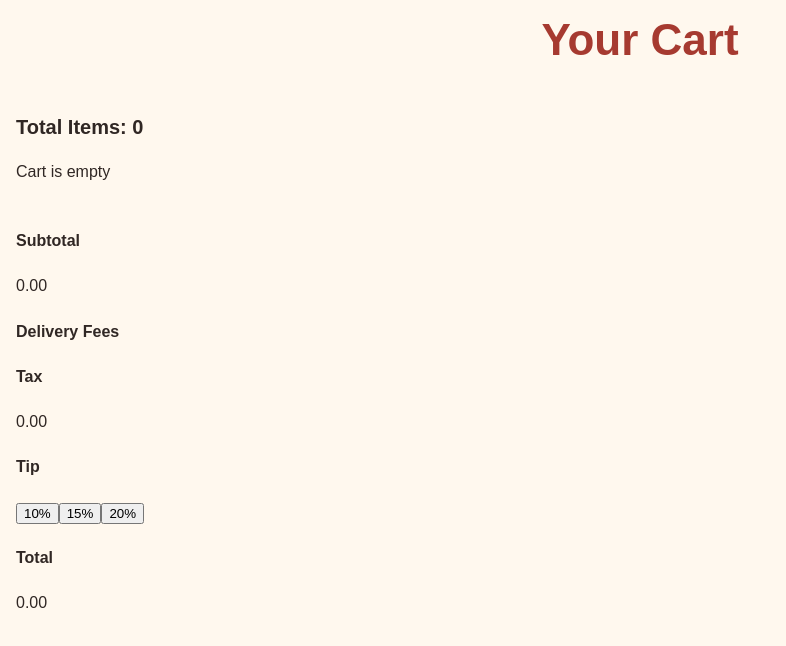
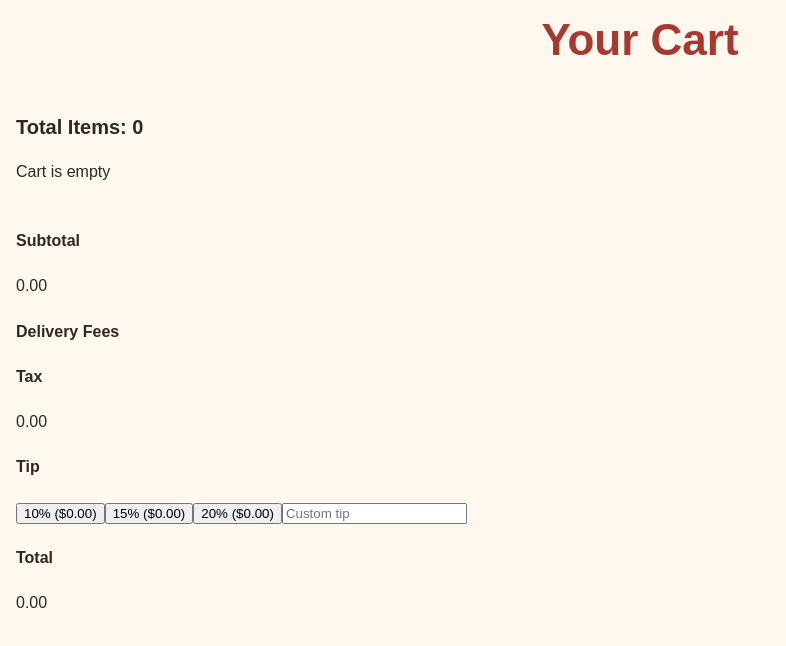
Before and after one commit to jjackson112/pau-hana-kitchen, a React (Vite) app in the folder frontend/: page /cart in a window 1280 px wide. Shown: the top 646 px of the page, without its empty margins (0-786 px from the left). Built offline with nearby package versions, Linux system fonts and the light colour scheme.

Commit message:
custom tip

```diff
--- a/frontend/src/pages/Cart.jsx
+++ b/frontend/src/pages/Cart.jsx
@@ -63,24 +63,30 @@ function Cart() {
                 <div className="tip-options">
                     <button
                         className="tip10-btn"
-                        onClick={() => dispatch()}
+                        onClick={() => dispatch(setTip(subtotal * 0.10))}
                     >
-                        10%
+                        10% (${(subtotal * 0.10).toFixed(2)})
                     </button>
 
                     <button
                         className="tip15-btn"
-                        onClick={() => dispatch()}
+                        onClick={() => dispatch(setTip(subtotal * 0.15))}
                     >
-                        15%
+                        15% (${(subtotal * 0.15).toFixed(2)})
                     </button>
 
                     <button
                         className="tip20-btn"
-                        onClick={() => dispatch()}
+                        onClick={() => dispatch(setTip(subtotal * 0.20))}
                     >
-                        20%
+                        20% (${(subtotal * 0.20).toFixed(2)})
                     </button>
+                    <input
+                        type="number"
+                        min="0"
+                        placeholder="Custom tip"
+                        onChange={(e) => dispatch(setTip(Number(e.target.value)))}
+                    />
                 </div>
                 <div className="total">
                     <h4>Total</h4>
```
